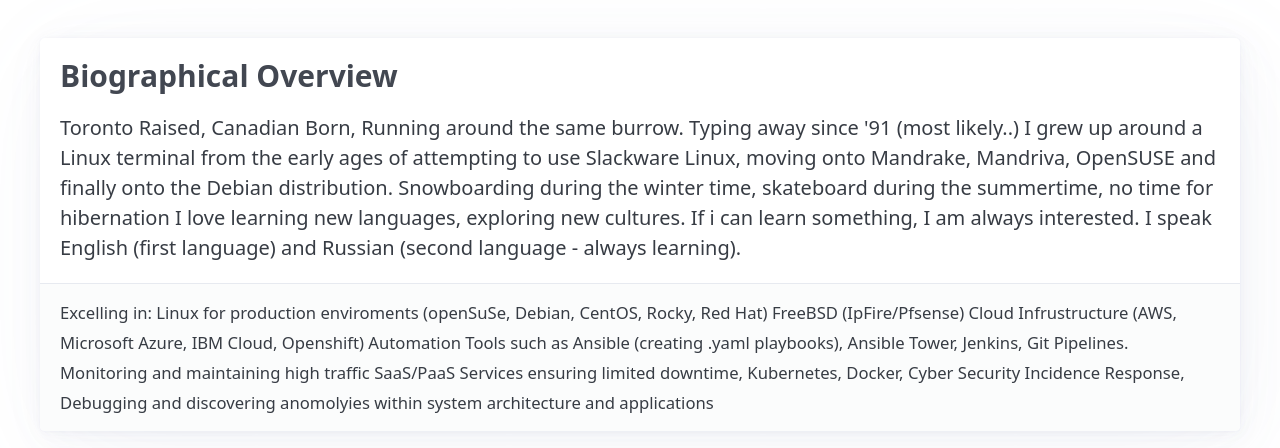
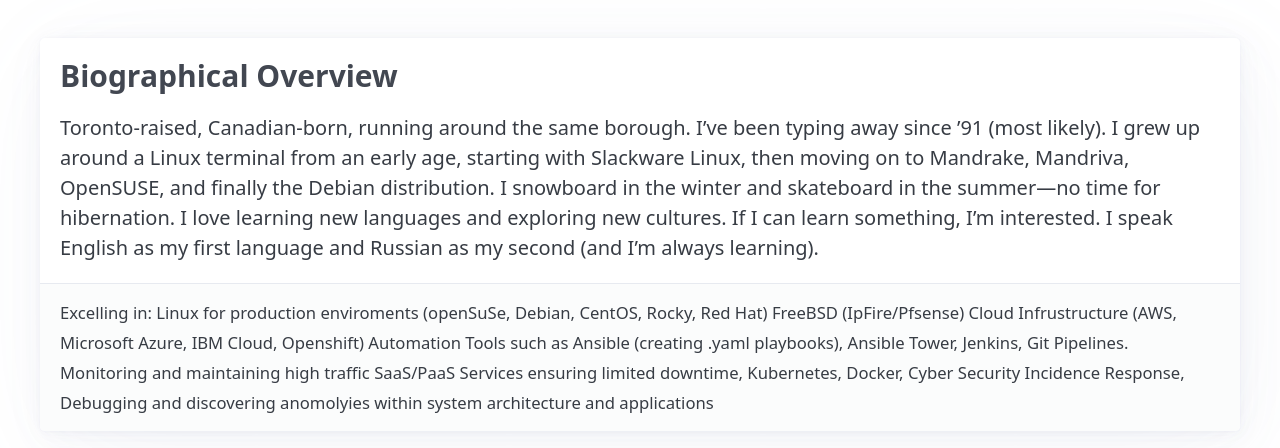
Before and after one commit to alexdcodes/alexdcodes.github.io, a plain HTML site: page index.html in a window 1280 px wide. Shown: the part 697-1145 px from the top of the page. Drawn offline with nearby package versions, Linux system fonts and the light colour scheme; a script that the page names is missing.

Commit message:
Update index.html
fixed spelling, ugh yuck.

```diff
--- a/index.html
+++ b/index.html
@@ -47,10 +47,9 @@
       <article id="Alex Diker's Overview">
         <h3>Biographical Overview</h3>
         <p>
-    Toronto Raised, Canadian Born, Running around the same burrow. Typing away since '91 (most likely..)
-    I grew up around a Linux terminal from the early ages of attempting to use Slackware Linux, moving onto Mandrake, Mandriva, OpenSUSE and finally onto the Debian distribution.
-    Snowboarding during the winter time, skateboard during the summertime, no time for hibernation
-    I love learning new languages, exploring new cultures. If i can learn something, I am always interested. I speak English (first language) and Russian (second language - always learning).
+          Toronto-raised, Canadian-born, running around the same borough. I’ve been typing away since ’91 (most likely). I grew up around a Linux terminal from an early age, starting with Slackware Linux, then moving on to Mandrake, Mandriva, OpenSUSE, and finally the Debian distribution.
+          I snowboard in the winter and skateboard in the summer—no time for hibernation. I love learning new languages and exploring new cultures. If I can learn something, I’m interested.
+          I speak English as my first language and Russian as my second (and I’m always learning).
         </p>
         <footer>
           <small>Excelling in: Linux for production enviroments (openSuSe, Debian, CentOS, Rocky, Red Hat) FreeBSD (IpFire/Pfsense) Cloud Infrustructure (AWS, Microsoft Azure, IBM Cloud, Openshift) Automation Tools such as Ansible (creating .yaml playbooks), Ansible Tower, Jenkins, Git Pipelines. Monitoring and maintaining high traffic SaaS/PaaS Services ensuring limited downtime, Kubernetes, Docker, Cyber Security Incidence Response, Debugging and discovering anomolyies within system architecture and applications</small>
```
